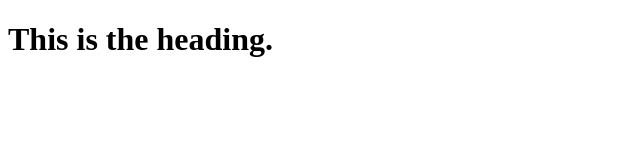
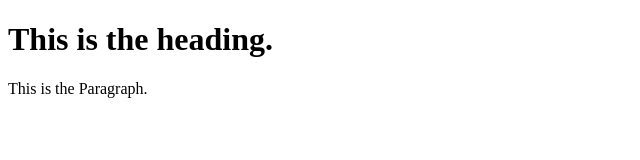
Before and after one commit to BhoomiAgarwal/react-icon, a plain HTML site: page index.html in a window 1280 px wide. Shown: the whole page, without its empty margins (0-640 px from the left). Drawn offline with Linux system fonts and the light colour scheme.

Commit message:
second-commit

```diff
--- a/index.html
+++ b/index.html
@@ -7,5 +7,6 @@
 </head>
 <body>
     <h1>This is the heading.</h1>
+    <p>This is the Paragraph.</p>
 </body>
 </html>
```
